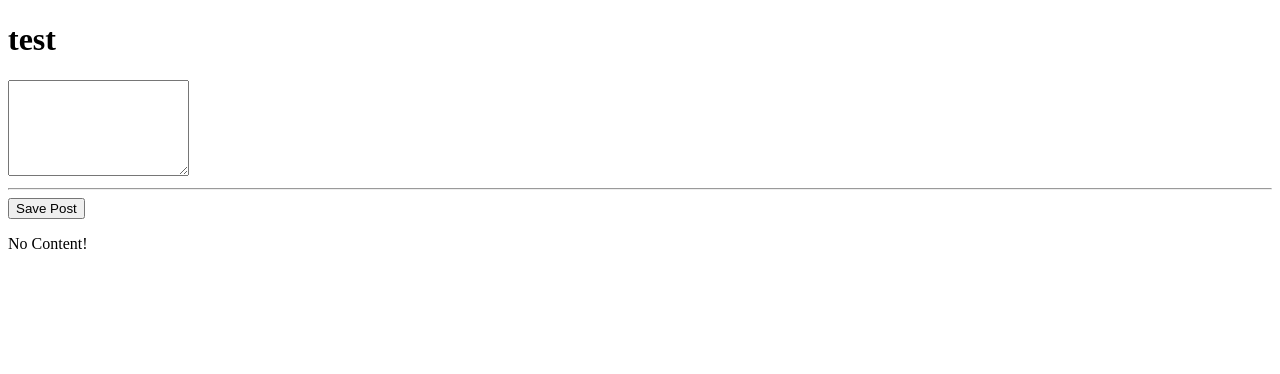
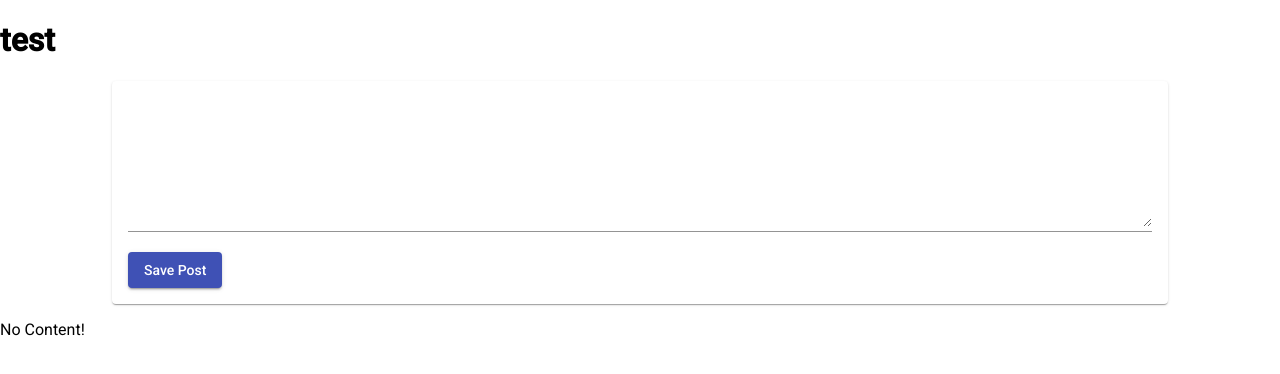
Before and after one commit to mentorbibaj/AngularMean, an Angular app: page / in a window 1280 px wide. Shown: the top 374 px of the page. Built offline with nearby package versions, Linux system fonts and the light colour scheme.

Commit message:
Added Angular Material with indigo theme

```diff
--- a/angular.json
+++ b/angular.json
@@ -27,6 +27,9 @@
               "src/assets"
             ],
             "styles": [
+              {
+                "input":"node_modules/@angular/material/prebuilt-themes/indigo-pink.css"
+              },
               "src/styles.css"
             ],
             "scripts": []
--- a/package.json
+++ b/package.json
@@ -11,10 +11,12 @@
   "private": true,
   "dependencies": {
     "@angular/animations": "~12.0.4",
+    "@angular/cdk": "^12.0.4",
     "@angular/common": "~12.0.4",
     "@angular/compiler": "~12.0.4",
     "@angular/core": "~12.0.4",
     "@angular/forms": "~12.0.4",
+    "@angular/material": "^12.0.4",
     "@angular/platform-browser": "~12.0.4",
     "@angular/platform-browser-dynamic": "~12.0.4",
     "@angular/router": "~12.0.4",
--- /dev/null
+++ b/src/app/posts/post-create/post-create.component.css
@@ -0,0 +1,8 @@
+mat-card {
+    width: 80%;
+    margin: auto;
+}
+
+mat-form-field, textarea{
+    width: 100%;
+}
--- a/src/app/posts/post-create/post-create.component.html
+++ b/src/app/posts/post-create/post-create.component.html
@@ -1,4 +1,8 @@
-<textarea rows="6" [(ngModel)]="enteredValue"></textarea>
-<hr>
-<button (click)="onAddPost()">Save Post</button>
+<mat-card>
+    <mat-form-field>
+        <textarea matInput rows="6" [(ngModel)]="enteredValue"></textarea>
+    </mat-form-field>
+    <button mat-raised-button color="primary" (click)="onAddPost()">Save Post</button>
+</mat-card>
+
 <p>{{ newPost }}</p>
--- a/src/app/posts/post-create/post-create.component.ts
+++ b/src/app/posts/post-create/post-create.component.ts
@@ -3,6 +3,7 @@
 @Component({
     selector: 'app-post-create',
     templateUrl: './post-create.component.html',
+    styleUrls: ['./post-create.component.css'],
 
 })
 export class PostCreateComponent {
--- a/src/index.html
+++ b/src/index.html
@@ -6,6 +6,9 @@
   <base href="/">
   <meta name="viewport" content="width=device-width, initial-scale=1">
   <link rel="icon" type="image/x-icon" href="favicon.ico">
+  <link rel="preconnect" href="https://fonts.gstatic.com">
+  <link href="https://fonts.googleapis.com/css2?family=Roboto:wght@300;400;500&display=swap" rel="stylesheet">
+  <link href="https://fonts.googleapis.com/icon?family=Material+Icons" rel="stylesheet">
 </head>
 <body>
   <app-root></app-root>
--- a/src/styles.css
+++ b/src/styles.css
@@ -1 +1,4 @@
 /* You can add global styles to this file, and also import other style files */
+
+html, body { height: 100%; }
+body { margin: 0; font-family: Roboto, "Helvetica Neue", sans-serif; }
```
Also changed, not shown: src/app/app.module.ts (+10 -2 lines), src/custom-theme.scss (added, +34 -0 lines), 1 other file (tests, documents, lock files or other folders).
